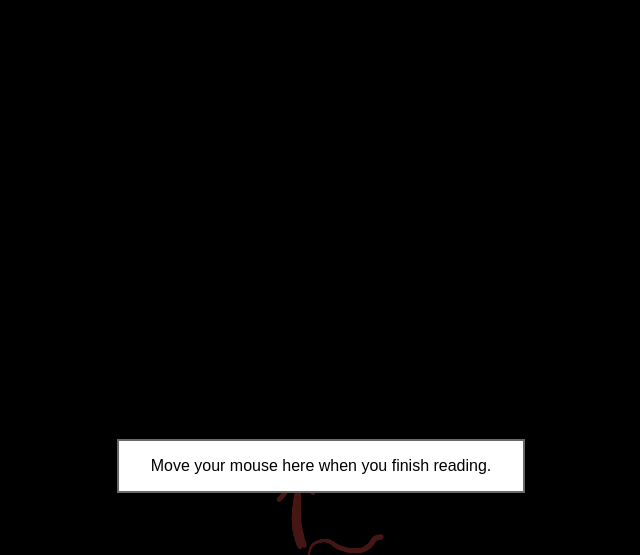
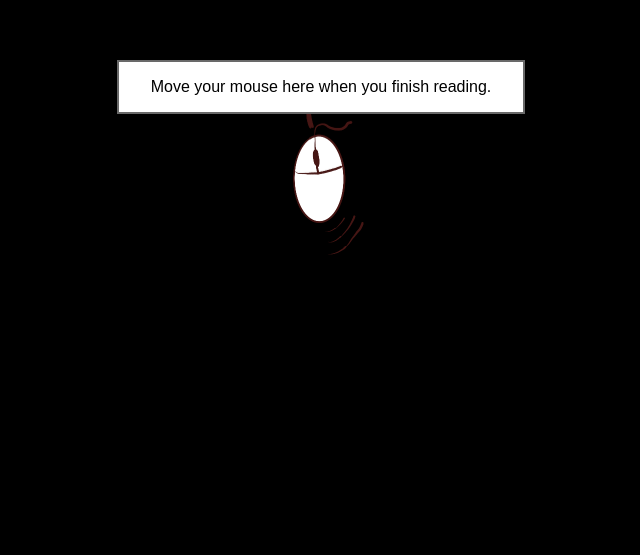
Before and after one commit to RockyCZhuo/ConnectionsLab_Fall_2023, a plain HTML site: page Week02/index.html in a window 1280 px wide. Shown: the part 205-760 px from the top of the page, without its empty margins (319-959 px from the left). Drawn offline with Linux system fonts and the light colour scheme.

Commit message:
Update style.css

```diff
--- a/Week02/style.css
+++ b/Week02/style.css
@@ -5,13 +5,14 @@ body{
 .mid_section{
     display: block;
     text-align: center;
-    padding:50% 0;
+    padding:20% 0;
 }
 
 body {
     background-image: url('./Photo0.PNG');
     background-repeat: no-repeat;
     background-position:center;
+    background-size: 600px 600px;
   }
 
 p{
@@ -28,7 +29,7 @@ p{
     display: inline-block;
     font-size: 16px;
     margin: 4px 2px;
-    transition-duration: 0.6s;
+    transition-duration: 0.5s;
     cursor: pointer;
   }
 
```
